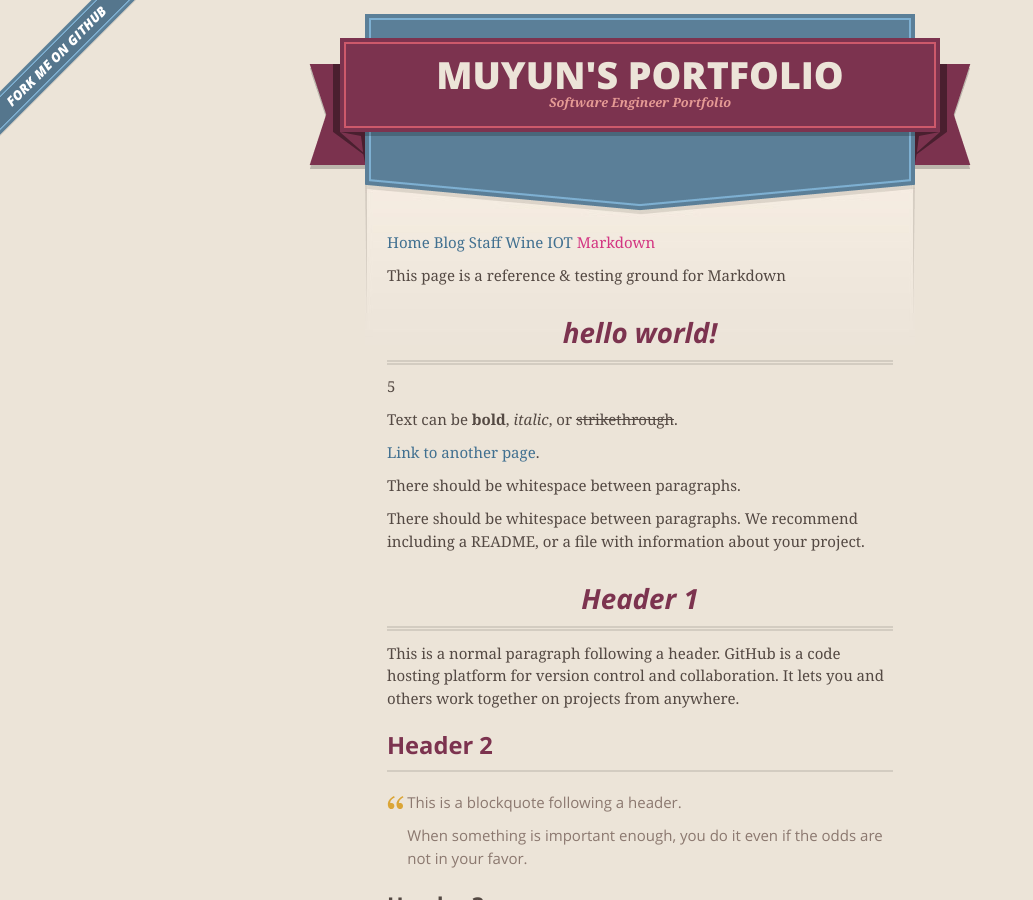
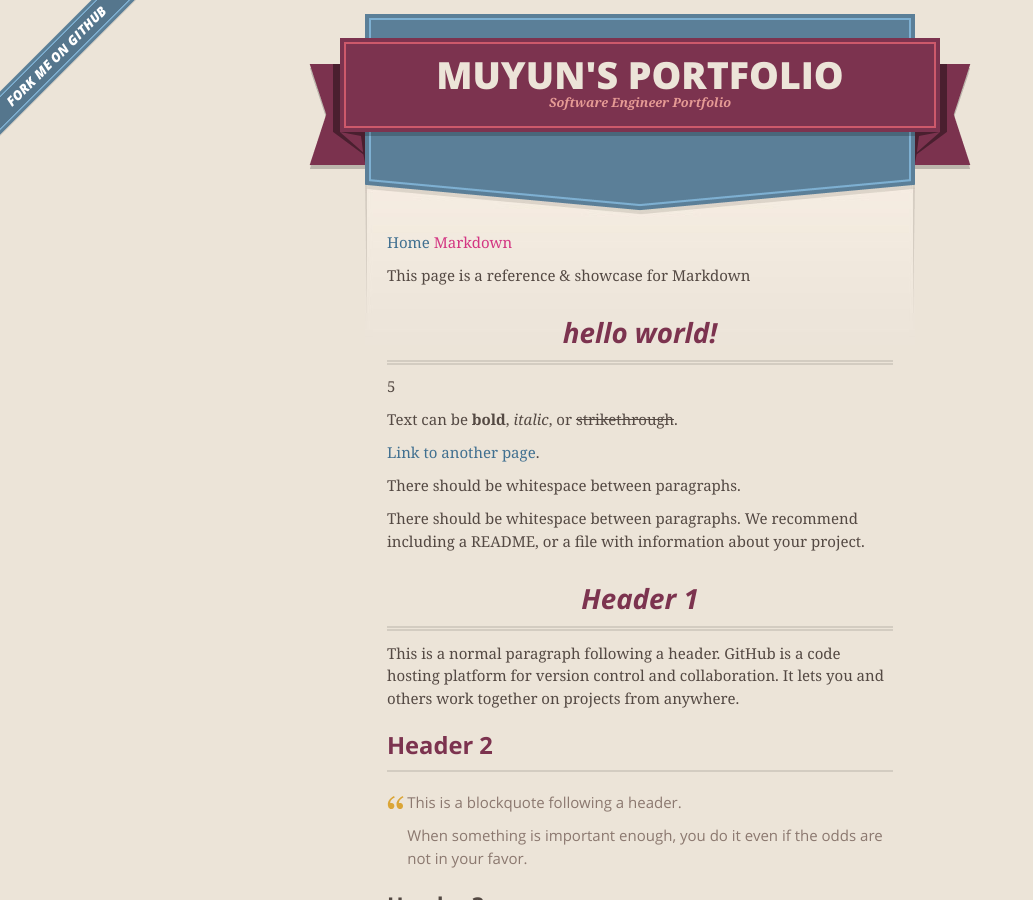
Before and after one commit to muyuncai/muyuncai.github.io, a Jekyll site: the page built from markdownReference.markdown, in a window 1280 px wide and 900 px high. Shown: the whole window, without its empty margins (0-1033 px from the left). Built offline with Jekyll 4.4.1, drawn with Linux system fonts in a browser that asks for light colours.

Commit message:
Further remove irrelevant content

```diff
--- a/markdownReference.markdown
+++ b/markdownReference.markdown
@@ -8,7 +8,7 @@ my_number: 5
 title: Markdown
 ---
 
-This page is a reference & testing ground for Markdown
+This page is a reference & showcase for Markdown
 
 <h1>{{ "Hello World!" | downcase }}</h1>
 {{page.my_number}}
```
Also changed, not shown: _data/navigation.yml (+0 -8 lines).
